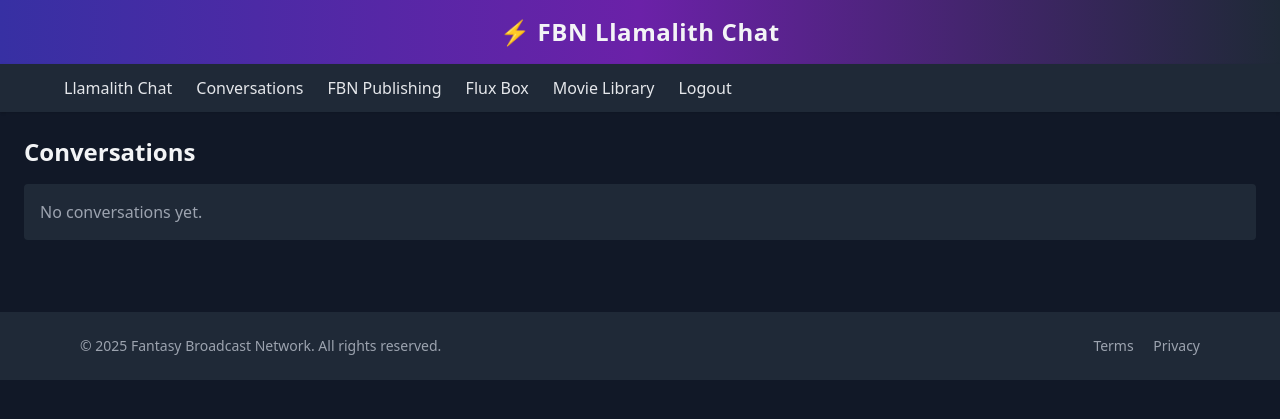
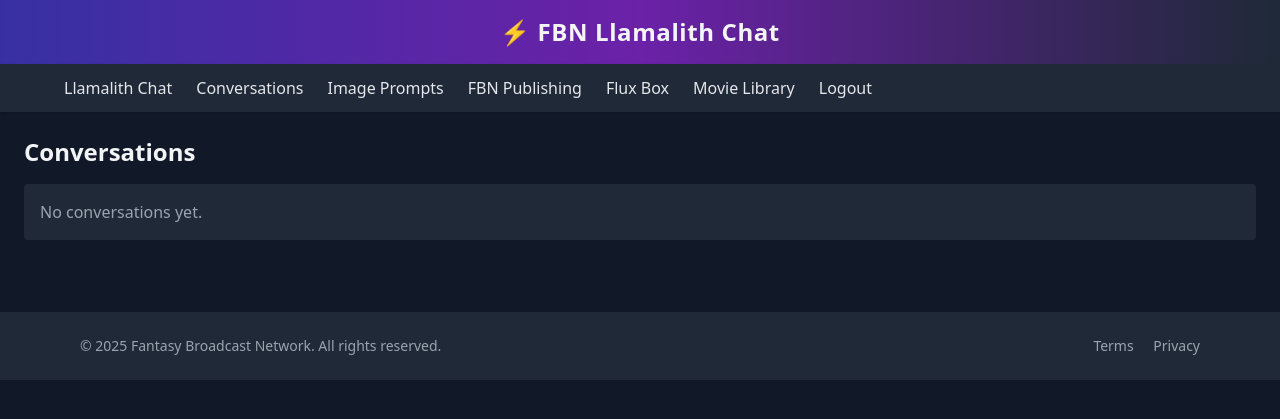
Before and after one commit to Hisha/llamalith, a FastAPI app: page /conversations in a window 1280 px wide. Shown: the top 419 px of the page. Run offline with FastAPI, Linux system fonts and the light colour scheme; the visitor is signed in with stand-in values (Sample User, id 1); data that the repository does not hold is empty; parts of the project's set-up code (start-up, migrations or seed data) failed here and were passed over; some libraries are stand-ins or nearby versions.

Commit message:
Update base.html

```diff
--- a/templates/base.html
+++ b/templates/base.html
@@ -33,6 +33,7 @@
     <div class="max-w-6xl mx-auto flex space-x-6">
       <a href="/chat/" class="hover:underline">Llamalith Chat</a>
       <a href="{{ request.scope.root_path }}/conversations" class="hover:underline">Conversations</a>
+      <a href="{{ request.scope.root_path }}/image-prompts" class="hover:underline">Image Prompts</a>
       <a href="/fbnp/" class="hover:underline">FBN Publishing</a>
       <a href="/flux/" class="hover:underline">Flux Box</a>
       <a href="/ML/" class="hover:underline">Movie Library</a>
```
